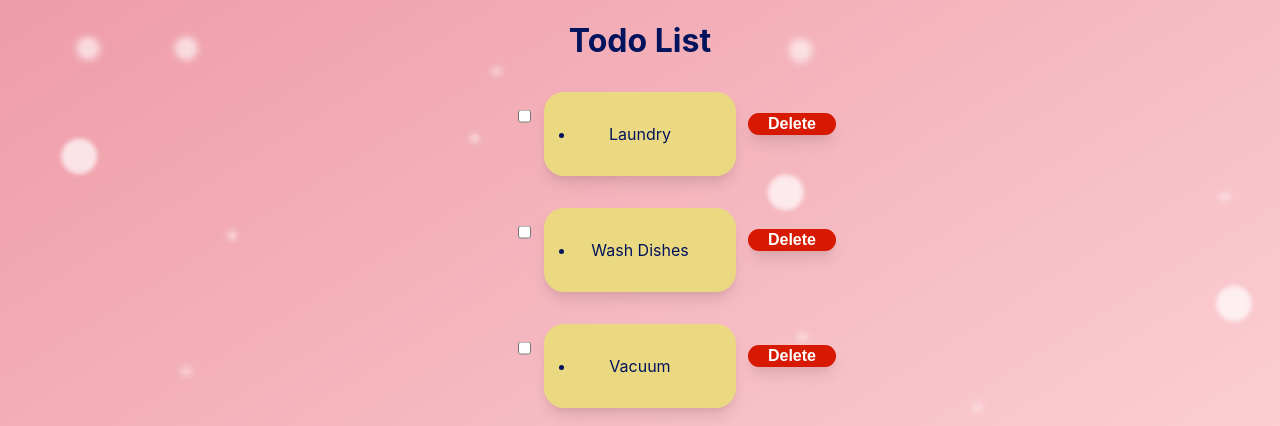
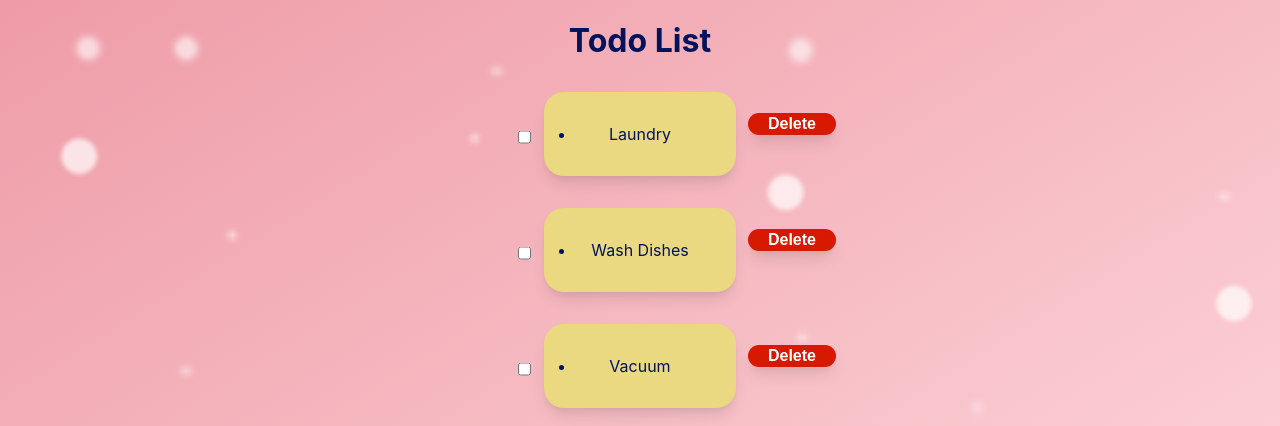
Before and after one commit to manuelLanderos/ToDo, a React (Create React App) app: page / in a window 1280 px wide. Shown: the top 426 px of the page. Built offline with nearby package versions, Linux system fonts and the light colour scheme.

Commit message:
real final edit

```diff
--- a/src/Components/ToDo/ToDo.css
+++ b/src/Components/ToDo/ToDo.css
@@ -68,8 +68,9 @@ button {
 .checkbox {
   position: absolute;
   left: -30px;
-  top: 25%;
+  top: 50%;
   transform: translateY(-50%);
+  max-width: 10%;
 }
 
 
```
